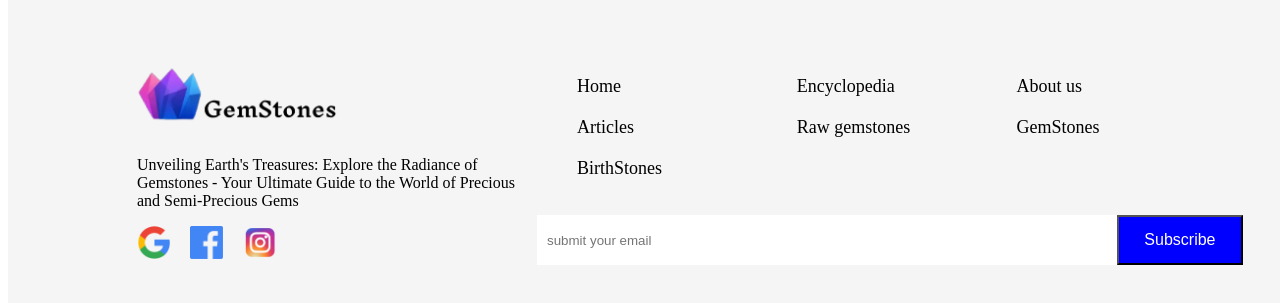
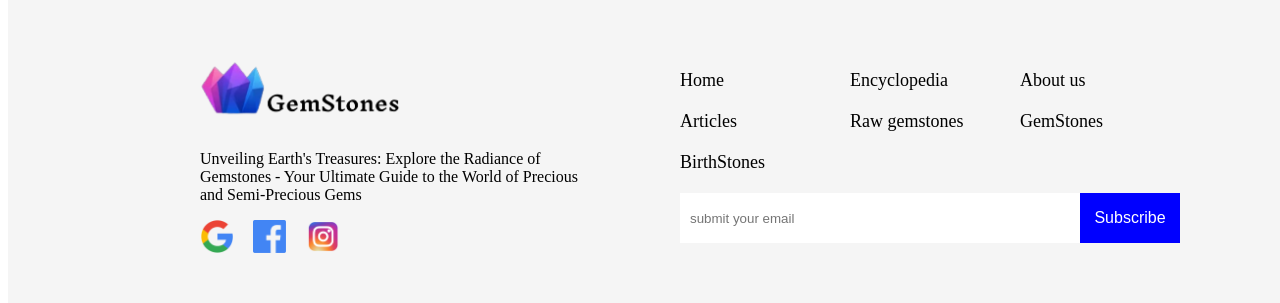
Before and after one commit to lihazkhan1214/examplegemstone, a React (Vite) app: page / in a window 1280 px wide. Shown: the part 4493-4796 px from the top of the page. Built offline with nearby package versions, Linux system fonts and the light colour scheme.

Commit message:
update footer

```diff
--- a/src/components/footer.css
+++ b/src/components/footer.css
@@ -6,7 +6,7 @@
     padding: 100px 50px;
     margin-top: 20px;
     display: flex;
-    gap: 20px;
+    gap: 100px;
     align-items: center;
     justify-content: center;
 }
@@ -34,8 +34,12 @@ height: 33px;
     display: flex;
     flex-direction: column;
     gap: 20px;
+    /* width: 100%; */
 }
 .rightside .rightLinks ul{
+    width: 500px;
+    margin: 0;
+    padding: 0;
 
     list-style-type: none;
     display: flex;
@@ -47,20 +51,24 @@ height: 33px;
 }
 
 .rightside .rightLinks ul li{
+    margin: 0;
+    padding: 0;
     font-size: 18px;
     color: #000000;
     width: 30%;
+
 }
 .rightside .subscribe{
-    width: 100%;
+    /* width: 100%; */
     background: #FFF;
+    width: 500px;
 
     display: flex;
     align-items: center;
     justify-content: space-between;
 }
 .rightside .subscribe input{
-    width: 80%;
+    /* width: 80%; */
     height: 50px;
     border: none;
     outline: none;
@@ -71,8 +79,10 @@ height: 33px;
 .rightside .subscribe button{
     background: blue;
     color: #FFF;
+    width: 100px;
     font-size: 16px;
-    width: 18%;
+    /* width: 18%; */
     font-weight: normal;
     height: 50px;
+    border: none;
 }
```
